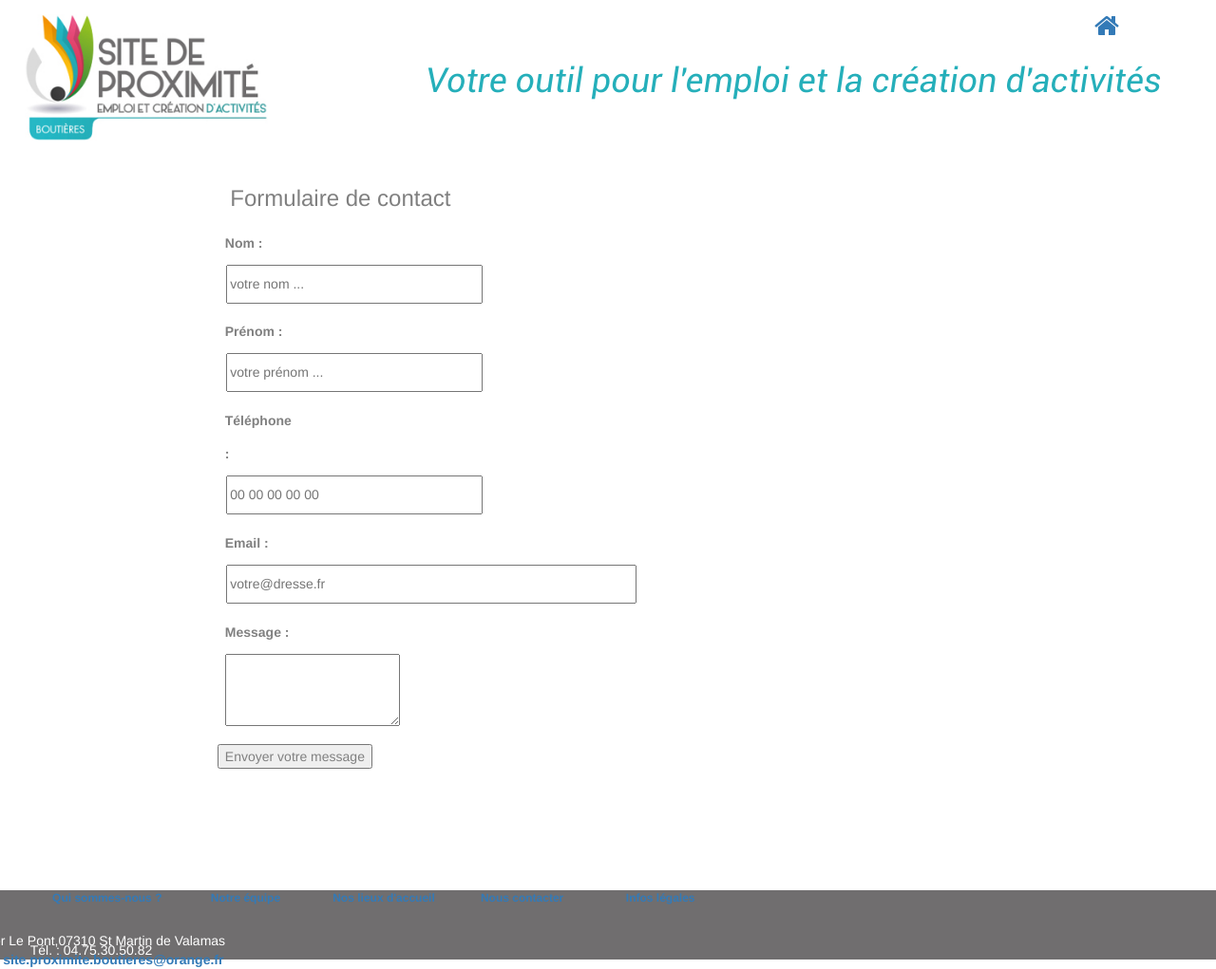
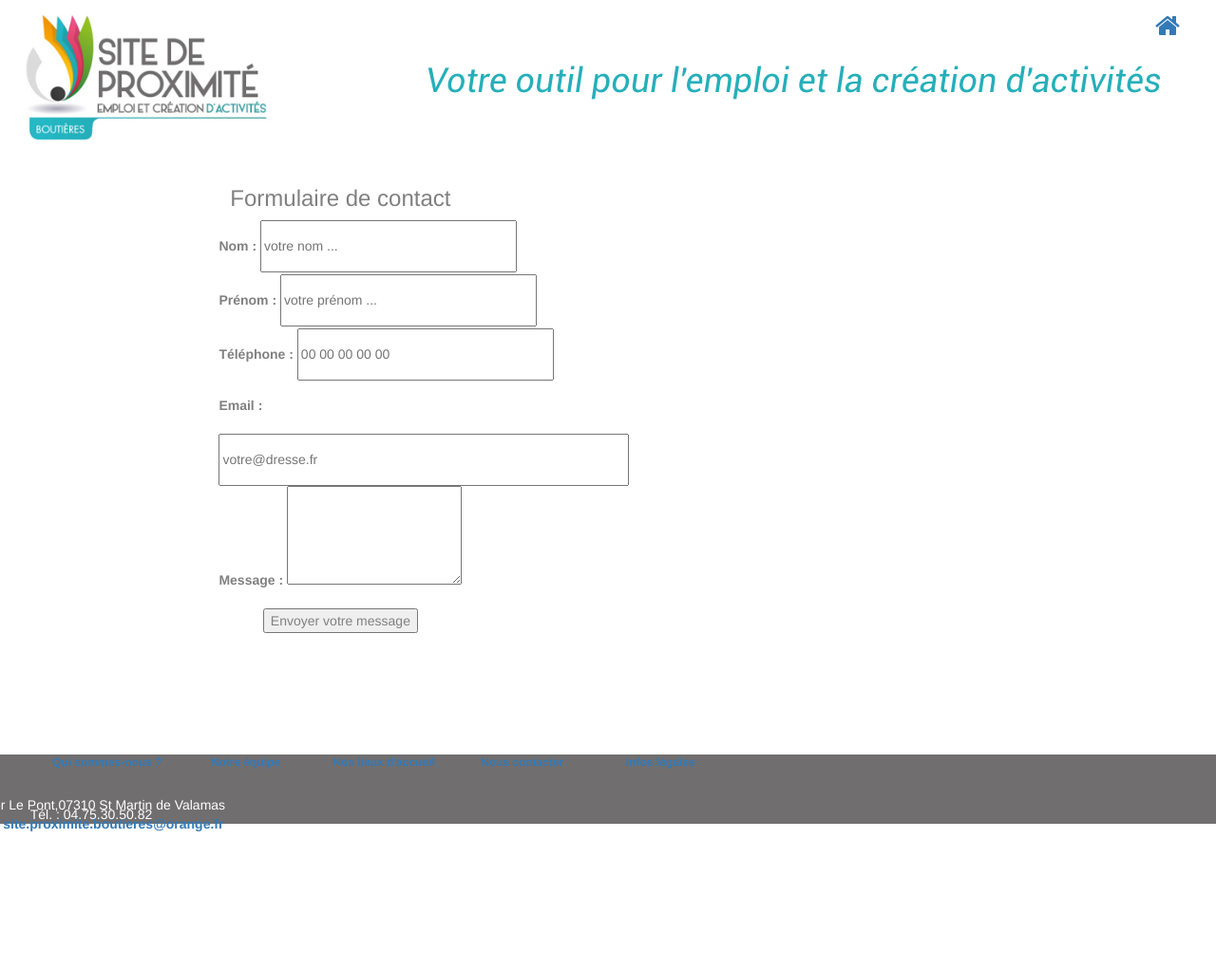
Before and after one commit to mariefontanel/site-proximite07, a PHP site: page /form_contact.php in a window 1280 px wide. Shown: the whole page at 95% size. After the commit the page ends 876 px from the top, so only its background shows below. Run offline with PHP 8.4, Linux system fonts and the light colour scheme.

Commit message:
modif position icone home en haut a droite

```diff
--- a/_header.php
+++ b/_header.php
@@ -5,16 +5,8 @@
 		<div class="bloc_accroche">
 			<h1>Votre outil pour l'emploi et la création d'activités</h1>
 		</div>
-		<!-- <nav class="bloc_nav"> -->
-            <!-- <ul class="menu"> -->
-               <div class="home">
-                <a href="index.php"><!-- <li> --><i class="fa fa-home fa-2x"></i><!-- </li> --></a>
-               <!--  <a href="presentation.php"><li>Qui sommes-nous ?</li></a>
-                <a href="equipe.php"><li>Notre équipe</li></a>
-                <a href="lieux_accueil.php"><li>Nos lieux d'accueil</li></a>
-                <a href="form_contact.php"><li>Nous contactez</li></a> -->
-            <!-- </ul> -->
-       <!--  </nav> -->
-               </div>
+	  <div class="home">
+        <a href="index.php"><i class="fa fa-home fa-2x"></i></a>
+    </div>
 
 </header>
--- a/css/style.css
+++ b/css/style.css
@@ -68,7 +68,7 @@ a:hover {
    color:#E44772;
 }
 .home{
-	margin-left: 90%;
+	margin-left: 95%;
 	margin-top:-8%;
 
 }
@@ -156,8 +156,6 @@ margin-bottom:5%;
 }
 
 /*FORMULAIRE DE CONTACT*/
-
-
 .titre_form{
 	text-align: center;
 	font-weight: 1%;
@@ -173,33 +171,14 @@ margin-bottom:5%;
   }
 
 .champ_form{
-	line-height: 2.5em;
-  margin-left: 30%;
-  width: 14%;
-  padding:1%;
-}
-#nom{
-	margin-left:2%;
+	line-height: 3.5em;
+	margin-left:30%;
 }
 
-#prenom{
-	margin-left: 2%;
-
-}
-#telephone{
-	margin-left: 2%;
-
-}
-#email{
-	margin-left: 2%;
-
-}
 .button{
 	text-align: center;
-  text-align: center;
-  margin-bottom: 2%;
-  margin-left: -15%;
 }
+7
 
 /*ICONES PUBLICS CIBLES*/
 
@@ -581,6 +560,7 @@ footer{
 	margin-top: 2%;
 	line-height: 1%;
 	width: 25%;
+
 }
 
 /*TEXTES LIENS FOOTER*/
```
